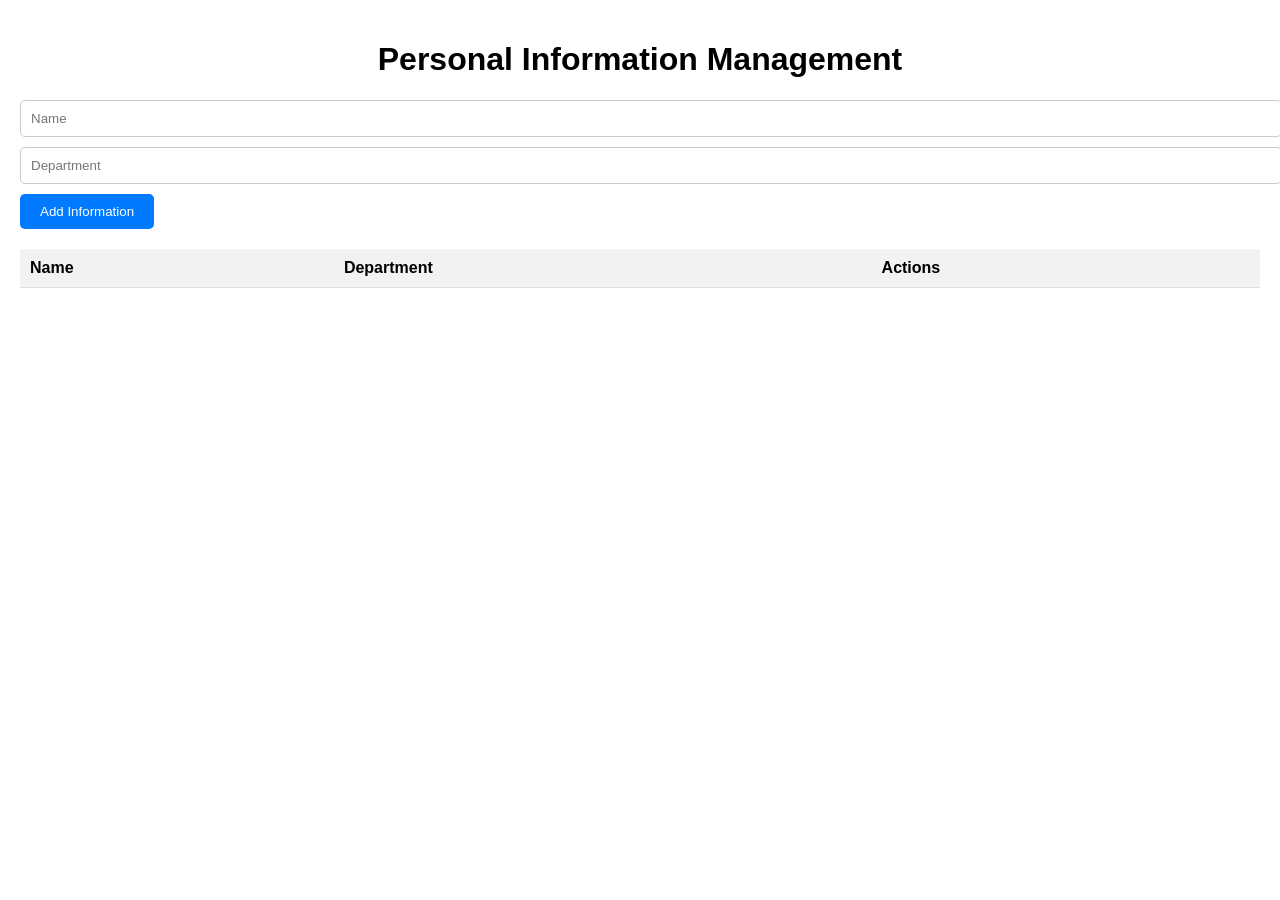
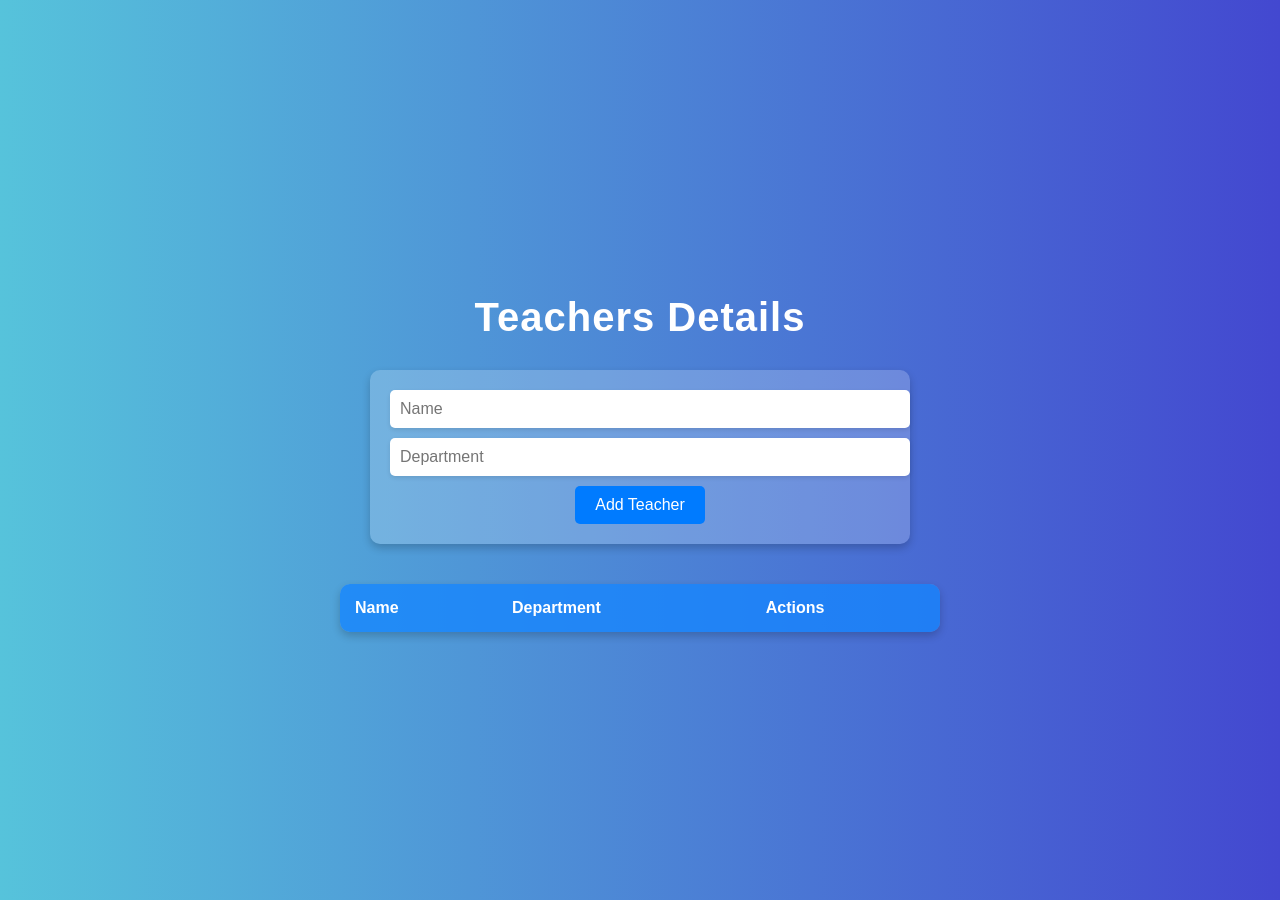
Before and after one commit to kavya-senthilkumar/mongodb_crud, a plain HTML site: page index.html in a window 1280 px wide. Before the commit the page ends 800 px from the top, so only its background shows below. Drawn offline with Linux system fonts and the light colour scheme; no server answers.

Commit message:
Index.html

```diff
--- a/index.html
+++ b/index.html
@@ -6,22 +6,40 @@
     <title>Teachers</title>
     <style>
         body {
-            font-family: Arial, sans-serif;
             margin: 0;
-            padding: 20px;
+            padding: 50px;
+            font-family: 'Arial', sans-serif;
+            background: linear-gradient(to right, #56c3db, #4348d0);
+            height: 100vh;
+            display: flex;
+            flex-direction: column;
+            align-items: center;
+            justify-content: center;
+            color: #fff;
         }
         h1 {
             text-align: center;
+            margin-bottom: 30px;
+            font-size: 2.5em;
+            letter-spacing: 1px;
         }
         form {
             margin-bottom: 20px;
+            width: 100%;
+            max-width: 500px;
+            background: rgba(255, 255, 255, 0.2);
+            padding: 20px;
+            border-radius: 10px;
+            box-shadow: 0 4px 8px rgba(0, 0, 0, 0.2);
         }
-        input[type="text"], input[type="department"] {
+        input[type="text"] {
             width: 100%;
             padding: 10px;
             margin-bottom: 10px;
             border-radius: 5px;
-            border: 1px solid #ccc;
+            border: none;
+            box-shadow: 0 2px 4px rgba(0, 0, 0, 0.1);
+            font-size: 1em;
         }
         input[type="submit"], button {
             padding: 10px 20px;
@@ -30,21 +48,37 @@
             color: #fff;
             cursor: pointer;
             border-radius: 5px;
+            transition: background-color 0.3s ease;
+            font-size: 1em;
         }
         input[type="submit"]:hover, button:hover {
             background-color: #0056b3;
         }
         table {
             width: 100%;
+            max-width: 600px;
             border-collapse: collapse;
+            background: rgba(255, 255, 255, 0.2);
+            border-radius: 10px;
+            overflow: hidden;
+            box-shadow: 0 4px 8px rgba(0, 0, 0, 0.2);
+            margin-top: 20px;
         }
         th, td {
-            padding: 10px;
-            border-bottom: 1px solid #ddd;
+            padding: 15px;
             text-align: left;
+            font-size: 1em;
         }
         th {
-            background-color: #f2f2f2;
+            background-color: rgba(0, 123, 255, 0.7);
+            color: #fff;
+        }
+        td {
+            background-color: rgba(255, 255, 255, 0.2);
+            color: #000;
+        }
+        tr:hover td {
+            background-color: rgba(255, 255, 255, 0.3);
         }
         .btn-danger {
             background-color: #dc3545;
@@ -53,14 +87,21 @@
         .btn-danger:hover {
             background-color: #c82333;
         }
+        .center {
+            display: flex;
+            justify-content: center;
+            align-items: center;
+        }
     </style>
 </head>
 <body>
-    <h1>Personal Information Management</h1>
+    <h1>Teachers Details</h1>
     <form id="infoForm">
         <input type="text" id="name" placeholder="Name" required><br>
         <input type="text" id="department" placeholder="Department" required><br>
-        <input type="submit" value="Add Information">
+        <div class="center">
+            <input type="submit" value="Add Teacher">
+        </div>
     </form>
     <table id="infoTable">
         <thead>
@@ -71,12 +112,12 @@
             </tr>
         </thead>
         <tbody>
-            <!-- Personal information will be listed here dynamically -->
+            <!-- Teachers' information will be listed here dynamically -->
         </tbody>
     </table>
 
     <script>
-        // Function to fetch and display personal information from MongoDB
+        // Function to fetch and display teachers' information from MongoDB
         function fetchInformation() {
             fetch('http://localhost:3000/api/information')
             .then(response => response.json())
@@ -97,7 +138,7 @@
             });
         }
 
-        // Function to add personal information to MongoDB
+        // Function to add teachers' information to MongoDB
         document.getElementById('infoForm').addEventListener('submit', function(event) {
             event.preventDefault();
             const name = document.getElementById('name').value;
@@ -116,23 +157,23 @@
             });
         });
 
-        // Function to edit personal information in MongoDB
+        // Function to edit teachers' information in MongoDB
         function editInformation(id, name, department) {
             const newName = prompt('Enter new name:', name);
-            const newdepartment = prompt('Enter new department:', department);
-            if (newName !== null && newdepartment !== null) {
+            const newDepartment = prompt('Enter new department:', department);
+            if (newName !== null && newDepartment !== null) {
                 fetch(`http://localhost:3000/api/information/${id}`, {
                     method: 'PUT',
                     headers: {
                         'Content-Type': 'application/json'
                     },
-                    body: JSON.stringify({ name: newName, department: newdepartment })
+                    body: JSON.stringify({ name: newName, department: newDepartment })
                 })
                 .then(fetchInformation);
             }
         }
 
-        // Function to delete personal information from MongoDB
+        // Function to delete teachers' information from MongoDB
         function deleteInformation(id) {
             if (confirm('Are you sure you want to delete this information?')) {
                 fetch(`http://localhost:3000/api/information/${id}`, {
@@ -142,7 +183,7 @@
             }
         }
 
-        // Fetch and display personal information when the page loads
+        // Fetch and display teachers' information when the page loads
         fetchInformation();
     </script>
 </body>
```
